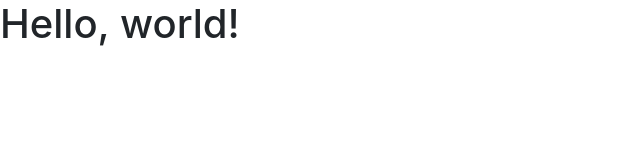
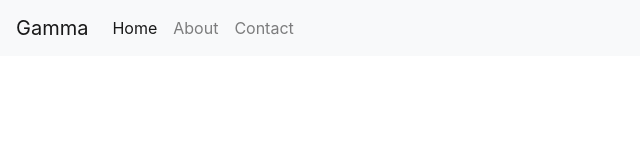
Before and after one commit to IsuruKDev/bootstrap-web, a website: page src/index.html in a window 1280 px wide. Shown: the whole page, without its empty margins (0-640 px from the left). Drawn offline with nearby package versions, Linux system fonts and the light colour scheme.

Commit message:
photoshare init

```diff
--- a/src/index.html
+++ b/src/index.html
@@ -6,12 +6,35 @@
     <meta name="viewport" content="width=device-width, initial-scale=1, shrink-to-fit=no">
 
     <!-- Bootstrap CSS -->
-    <link rel="stylesheet" href="/css/bootstrap.min.css" >
+    <link rel="stylesheet" href="css/bootstrap.min.css" >
+
+    <link rel="stylesheet" href="css/style.css">
 
     <title>Hello, world!</title>
   </head>
   <body>
-    <h1>Hello, world!</h1>
+
+    <nav class="navbar navbar-expand-md navbar-light bg-light fix-top">
+      <a class="navbar-brand em-text" href="#">Gamma</a>
+      <button class="navbar-toggler" type="button" data-toggle="collapse" data-target="#navbarPhotoSharing"
+       aria-controls="#navbarPhotoSharing" aria-expanded="false" aria-label="Toggle navigation">
+        <span class="navbar-toggler-icon"></span>
+      </button>
+
+      <div class="collapse navbar-collapse" id="navbarPhotoSharing">
+        <ul class="navbar-nav mr-auto">
+          <li class="nav-item active">
+            <a class="nav-link" href="#">Home <span class="sr-only">(current)</span></a>
+          </li>
+          <li>
+            <a class="nav-link" href="about.html">About</a>
+          </li>
+          <li>
+            <a class="nav-link" href="contact.html">Contact</a>
+          </li>
+        </ul>
+      </div>
+    </nav>
 
     <!-- Optional JavaScript -->
     <!-- jQuery first, then Popper.js, then Bootstrap JS -->
```
